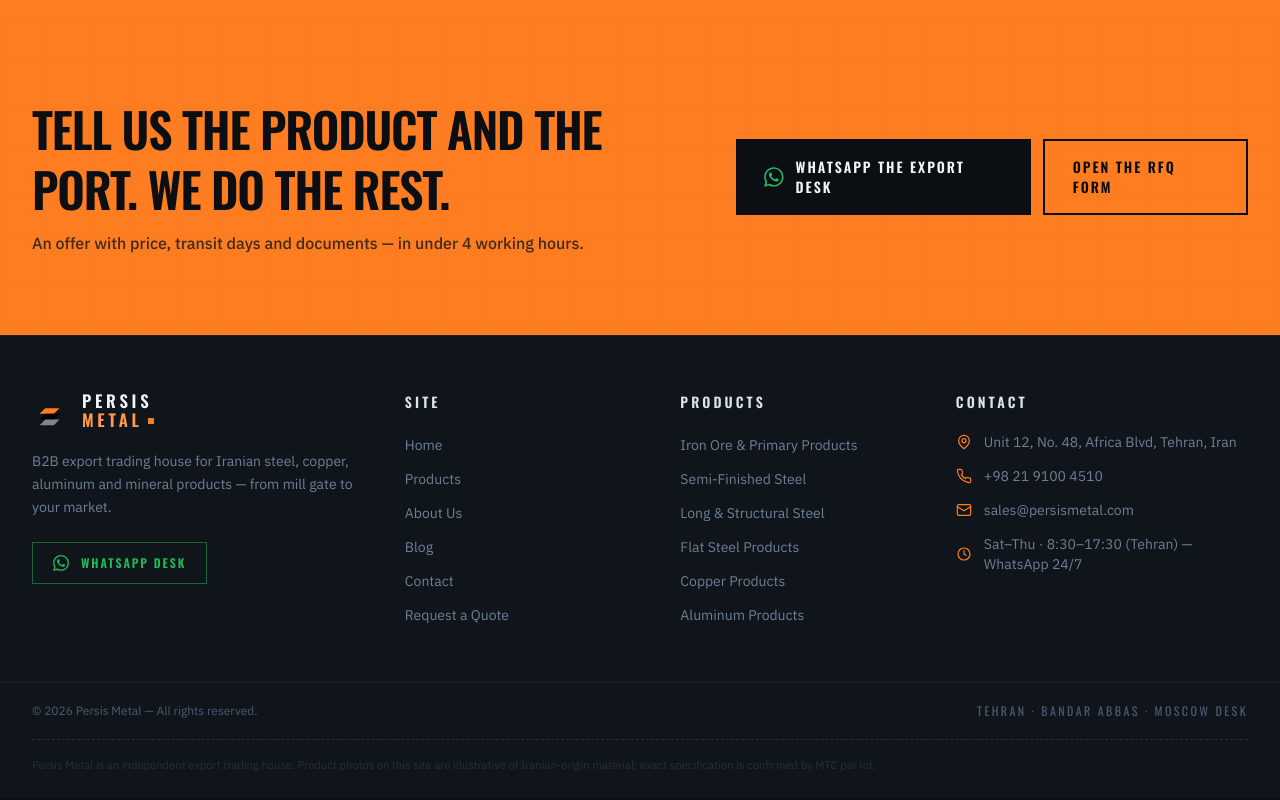
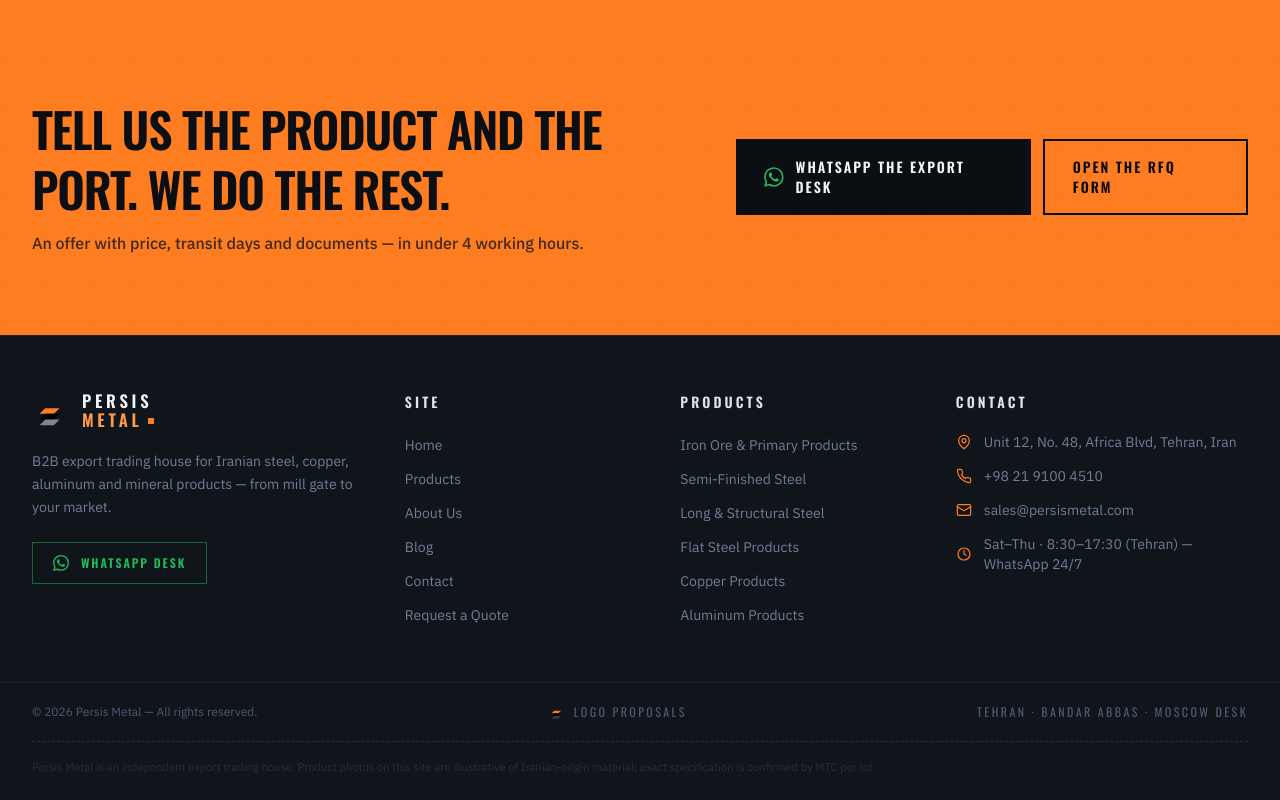
Before and after one commit to mhpartovian-crypto/mehr, a React (Vite) app: page / in a window 1280 px wide. Shown: the part 5564-6364 px from the top of the page. Built offline with nearby package versions, Linux system fonts and the light colour scheme.

Commit message:
task snapshot d8f23073-4798-438a-ac40-7ae70072aeb7

```diff
--- a/src/components/Footer.tsx
+++ b/src/components/Footer.tsx
@@ -106,6 +106,13 @@ export default function Footer() {
           <p>
             © 2026 Persis Metal — {t("footer.rights")}
           </p>
+          <Link
+            to="/logo-options"
+            className="group flex items-center gap-2 font-display uppercase tracking-[0.2em] text-graphite-500 transition-colors duration-200 hover:text-molten-400"
+          >
+            <LogoMark size={18} className="text-graphite-500 transition-colors duration-200 group-hover:text-molten-400" />
+            {t("footer.logoOpt")}
+          </Link>
           <p className="font-display uppercase tracking-[0.2em]">{t("footer.tag")}</p>
         </div>
         <div className="mx-auto max-w-7xl px-5 pb-6 sm:px-8">
--- a/src/i18n.tsx
+++ b/src/i18n.tsx
@@ -267,6 +267,11 @@ const D: Dict = {
   "footer.wa": { en: "WhatsApp desk", ru: "Отдел WhatsApp", ar: "مكتب واتساب" },
   "footer.rights": { en: "All rights reserved.", ru: "Все права защищены.", ar: "جميع الحقوق محفوظة." },
   "footer.tag": { en: "Tehran · Bandar Abbas · Moscow desk", ru: "Тегеран · Бендер-Аббас · отдел Москва", ar: "طهران · بندر عباس · مكتب موسكو" },
+  "footer.logoOpt": {
+    en: "Logo proposals",
+    ru: "Варианты логотипا",
+    ar: "اقتراحات الشعار",
+  },
   "footer.note": {
     en: "Persis Metal is an independent export trading house. Product photos on this site are illustrative of Iranian-origin material; exact specification is confirmed by MTC per lot.",
     ru: "Persis Metal — независимый экспортный торговый дом. Фотографии носят иллюстративный характер; точная спецификация подтверждается MTC на партию.",
```
